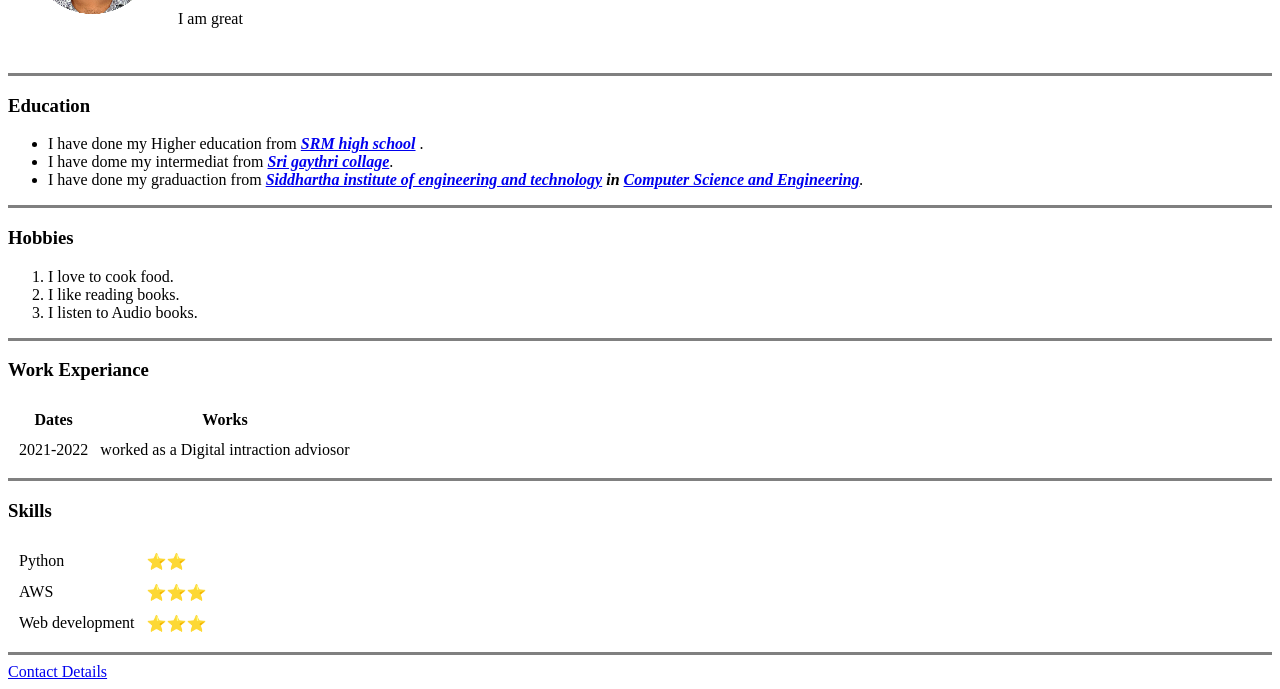
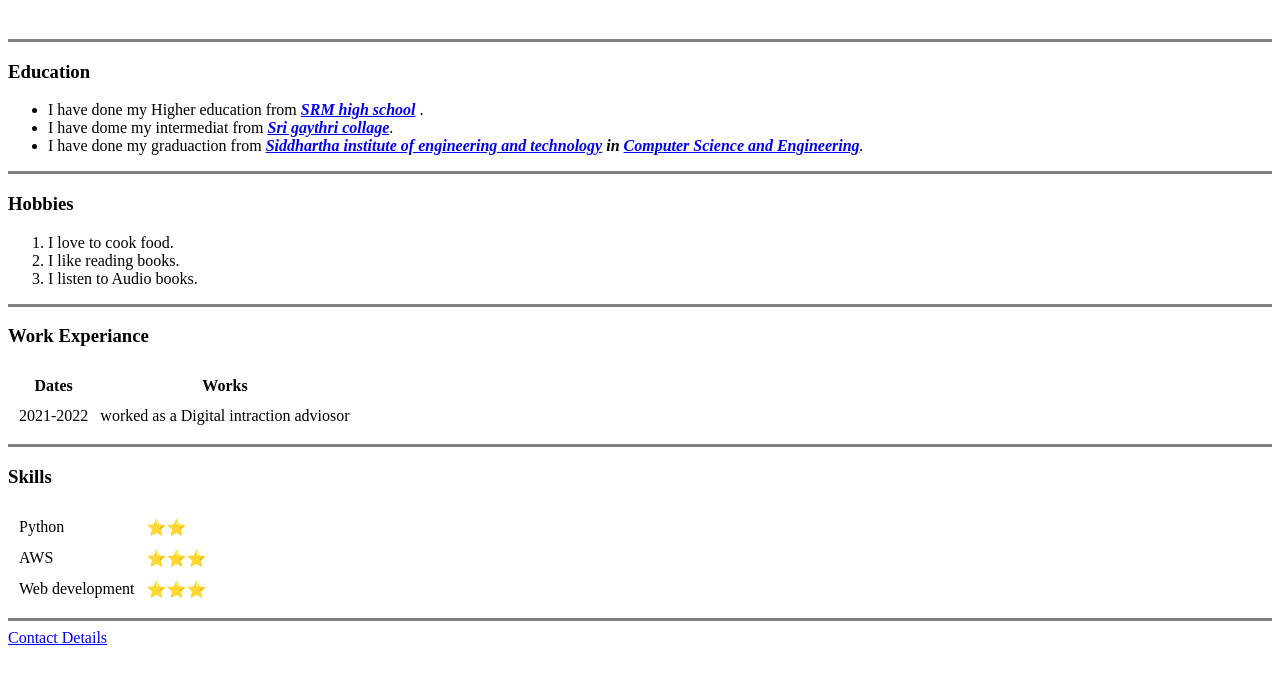
Before and after one commit to Koushik1905/cv, a plain HTML site: page index.html in a window 1280 px wide. Shown: the part 167-856 px from the top of the page. After the commit the page ends 822 px from the top, so only its background shows below. Drawn offline with Linux system fonts and the light colour scheme.

Commit message:
Update index.html

```diff
--- a/index.html
+++ b/index.html
@@ -15,7 +15,6 @@
                 <h1>Koushik Rao Perala</h1>
                 <p><em>Email:- <strong>koushikrao1905@gmail.com</strong>.</em></p>
                 <p><em>Phone Number:- <strong>8181855491</strong></em></p>
-                <p>I am great<p>
             </td>
         </tr>
     </table>
```
